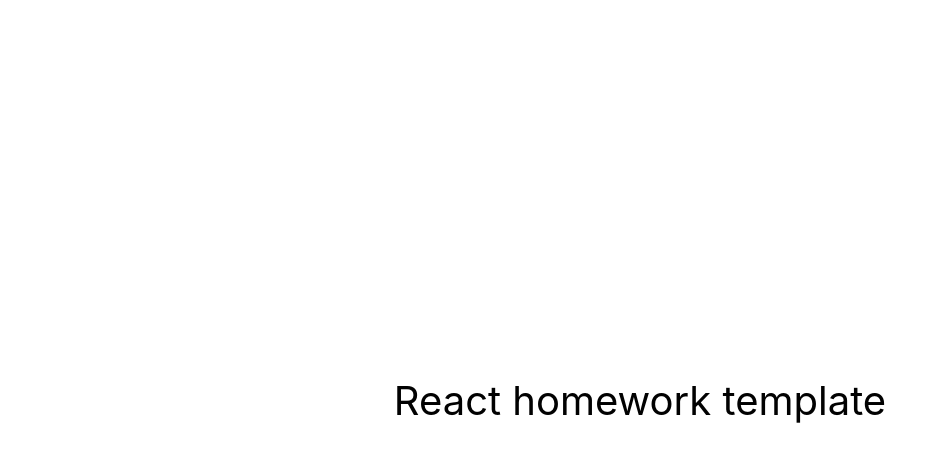
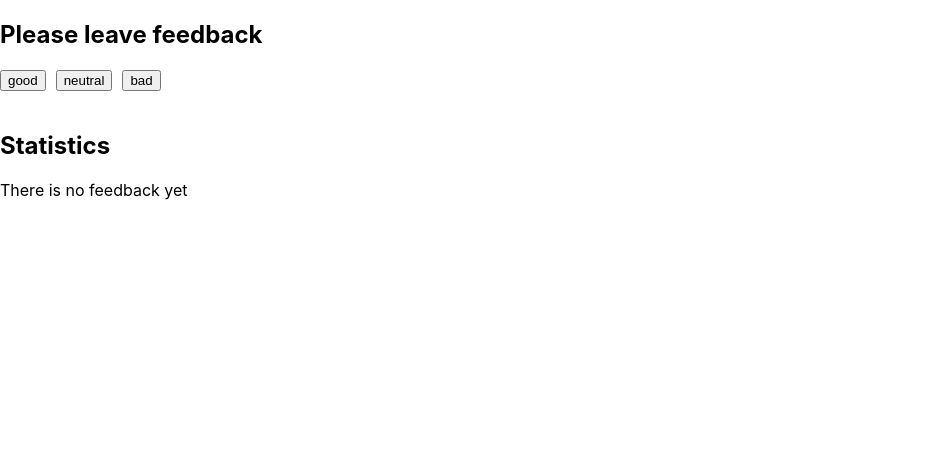
Before and after one commit to DmytroSadovskyi/goit-react-hw-02-feedback, a React (Create React App) app: page / in a window 1280 px wide. Shown: the top 462 px of the page, without its empty margins (0-947 px from the left). Built offline with nearby package versions, Linux system fonts and the light colour scheme.

Commit message:
Update App.jsx

```diff
--- a/src/components/App.jsx
+++ b/src/components/App.jsx
@@ -1,16 +1,61 @@
-export const App = () => {
-  return (
-    <div
-      style={{
-        height: '100vh',
-        display: 'flex',
-        justifyContent: 'center',
-        alignItems: 'center',
-        fontSize: 40,
-        color: '#010101'
-      }}
-    >
-      React homework template
-    </div>
-  );
-};
+import React from 'react';
+import { Component } from 'react';
+import Section from './Section/Section';
+import Statistics from './Statistics/Statistics';
+import FeedbackOptions from './FeedbackOptions/FeedbackOptions';
+import Notification from './Notification/Notification';
+
+export class App extends Component {
+  state = {
+    good: 0,
+    neutral: 0,
+    bad: 0,
+  };
+
+  onLeaveFeedback = option => {
+    this.setState(prevState => ({
+      [option]: prevState[option] + 1,
+    }));
+  };
+
+  countTotalFeedback = () => {
+    const { good, neutral, bad } = this.state;
+
+    return good + neutral + bad;
+  };
+
+  countPositiveFeedbackPercentage = () => {
+    const { good, neutral, bad } = this.state;
+    const total = good + neutral + bad;
+
+    return total === 0 ? '' : `${Math.round((good / total) * 100)}%`;
+  };
+
+  render() {
+    const { good, neutral, bad } = this.state;
+    return (
+      <>
+        <Section title="Please leave feedback">
+          <FeedbackOptions
+            options={Object.keys(this.state)}
+            onLeaveFeedback={this.onLeaveFeedback}
+          />
+        </Section>
+
+        <Section title="Statistics">
+          {good + neutral + bad > 0 ? (
+            <Statistics
+              good={good}
+              neutral={neutral}
+              bad={bad}
+              total={this.countTotalFeedback}
+              positivePercentage={this.countPositiveFeedbackPercentage}
+            ></Statistics>
+          ) : (
+            <Notification message="There is no feedback yet"></Notification>
+          )}
+        </Section>
+      </>
+    );
+  }
+}
```
